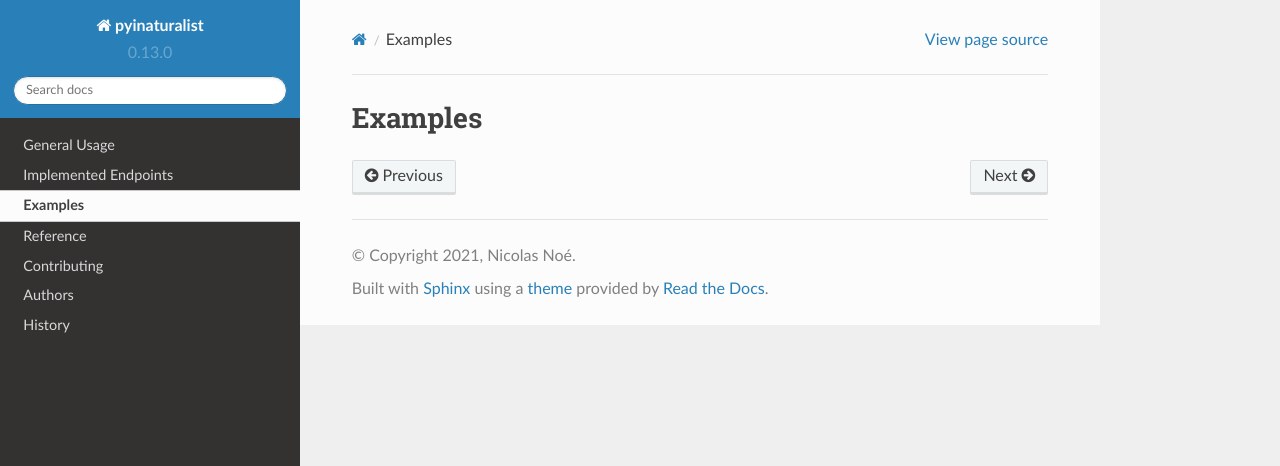
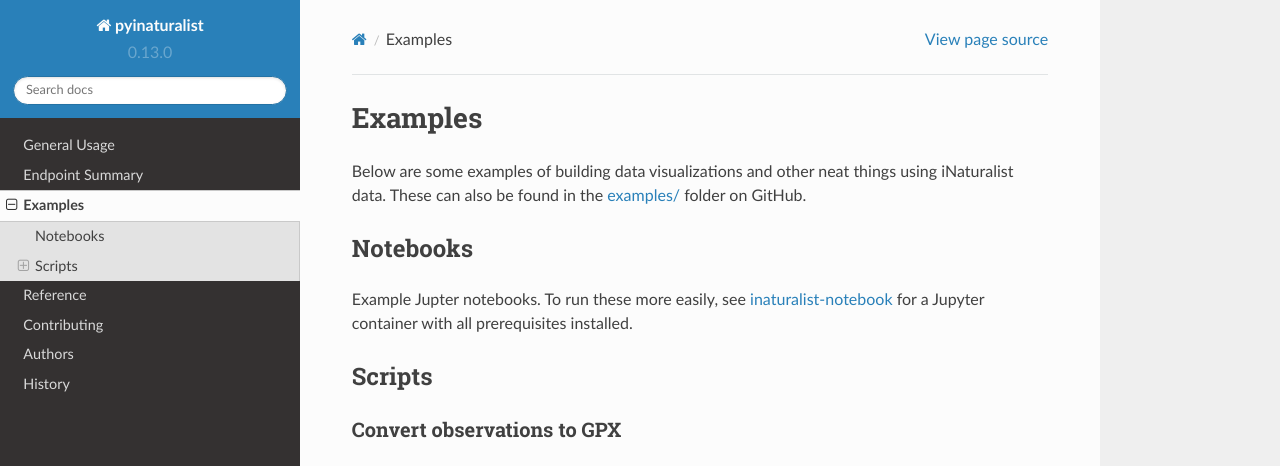
Before and after one commit to pyinat/pyinaturalist, a Sphinx documentation site: the page built from docs/examples.rst, in a window 1280 px wide and 1083 px high. Shown: the top 466 px of the window. Built offline with Sphinx 7.4.7 and the Read the Docs theme 2.0.0, drawn with Linux system fonts in a browser that asks for light colours; pages that are not in the unit, such as notebooks, are missing from menus; some of the changed text lies outside the part shown; grey boxes are pictures that could not be loaded.

Commit message:
Add more example python scripts to readthedocs

```diff
--- a/docs/endpoints.rst
+++ b/docs/endpoints.rst
@@ -1,13 +1,13 @@
 .. _endpoints:
 
-Implemented Endpoints
-=====================
+Endpoint Summary
+================
+Below is a list of all iNaturalist API endpoints and their corresponding pyinaturalist functions.
+Note that some endpoints have more than one function associated with them.
 
 
 Pyinaturalist functions
 ----------------------------------------
-Below is a list of all API functions provided by pyinaturalist.
-Note that some endpoints have more than one function associated with them.
 
 Node-based API
 ^^^^^^^^^^^^^^^^^^^^^^^^^^^^^^^^^^^^^^^^
--- a/docs/examples.rst
+++ b/docs/examples.rst
@@ -1,5 +1,14 @@
 Examples
---------
+========
+Below are some examples of building data visualizations and other neat things using
+iNaturalist data. These can also be found in the
+`examples/ <https://github.com/niconoe/pyinaturalist/tree/main/examples>`_ folder on GitHub.
+
+Notebooks
+---------
+Example Jupter notebooks. To run these more easily, see
+`inaturalist-notebook <https://github.com/JWCook/inaturalist-notebook>`_ for a Jupyter container
+with all prerequisites installed.
 
 .. toctree::
     :maxdepth: 2
@@ -18,3 +27,31 @@
 ..     :name: nb-gallery
 ..
 ..     ../examples/Data Visualizations - Regional Observation Stats.ipynb
+
+
+Scripts
+-------
+
+Convert observations to GPX
+~~~~~~~~~~~~~~~~~~~~~~~~~~~
+.. include:: ../examples/observations_to_gpx.py
+    :start-line: 2
+    :end-line: 6
+
+.. admonition:: Example code
+    :class: toggle
+
+    .. literalinclude:: ../examples/observations_to_gpx.py
+        :lines: 1,8-
+
+Observation photo metadata
+~~~~~~~~~~~~~~~~~~~~~~~~~~
+.. include:: ../examples/observation_photo_metadata.py
+    :start-line: 2
+    :end-line: 17
+
+.. admonition:: Example code
+    :class: toggle
+
+    .. literalinclude:: ../examples/observation_photo_metadata.py
+        :lines: 1,19-
```
Also changed, not shown: examples/README.md, 2 other files.
